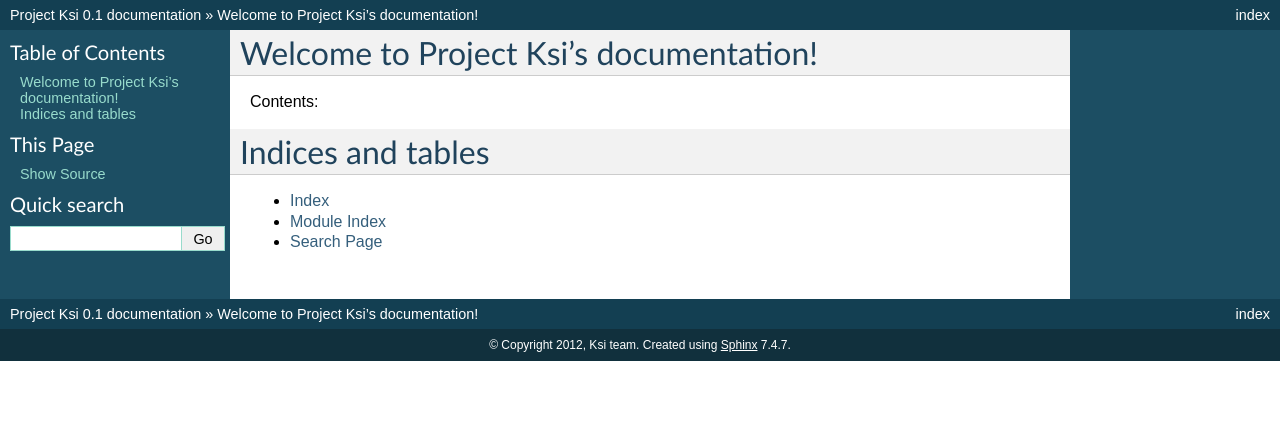
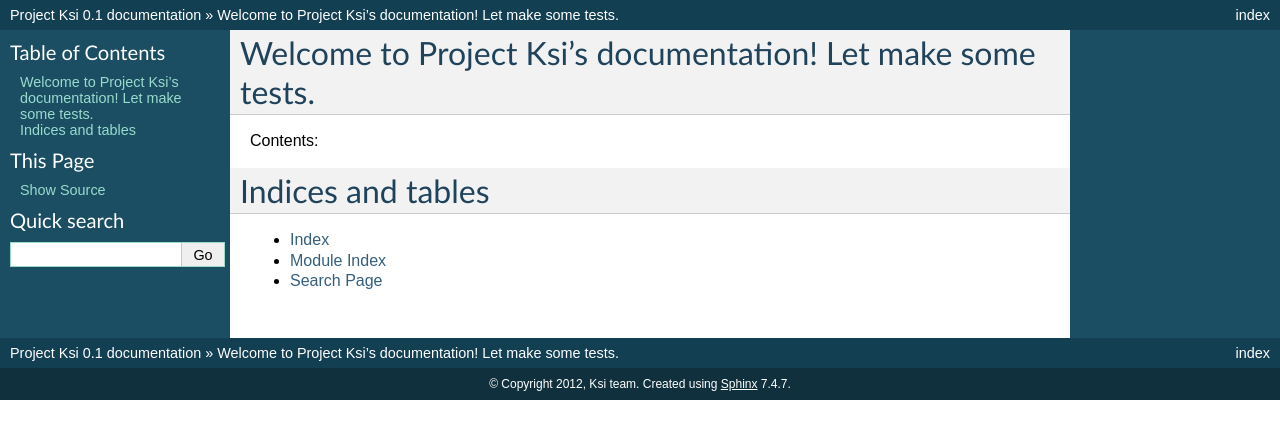
Before and after one commit to wiktor-obrebski/projectksi, a Sphinx documentation site: the page built from docs/source/index.rst, in a window 1280 px wide. Shown: the top 439 px of the page. Built offline with Sphinx 7.4.7, drawn with Linux system fonts in a browser that asks for light colours.

Commit message:
* test doc push

```diff
--- a/docs/source/index.rst
+++ b/docs/source/index.rst
@@ -3,7 +3,7 @@
    You can adapt this file completely to your liking, but it should at least
    contain the root `toctree` directive.
 
-Welcome to Project Ksi's documentation!
+Welcome to Project Ksi's documentation! Let make some tests.
 =======================================
 
 Contents:
```
